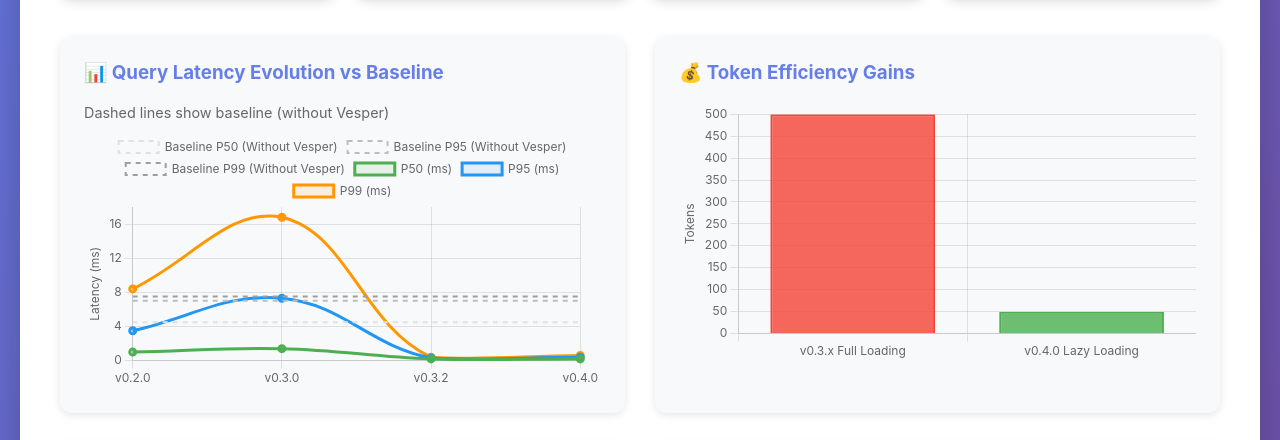
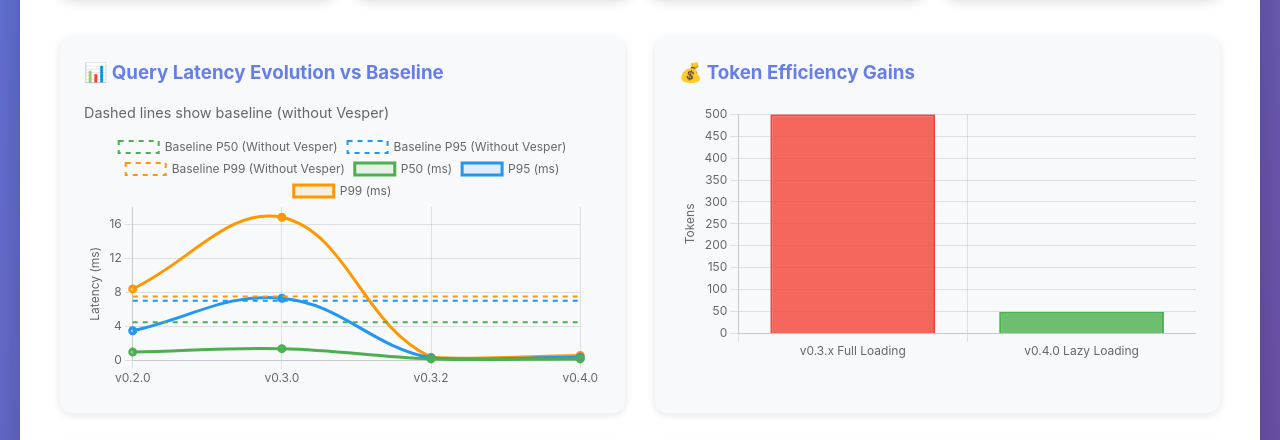
Before and after one commit to Oculusnoob/vesper-memory, a website: page benchmarks/dashboard.html in a window 1280 px wide. Shown: the part 340-780 px from the top of the page. Drawn offline with nearby package versions, Linux system fonts and the light colour scheme.

Commit message:
Match baseline line colors to their corresponding metrics
- Baseline P50 now green (matches solid P50 line)
- Baseline P95 now blue (matches solid P95 line)
- Baseline P99 now orange (matches solid P99 line)

Improves chart readability by color-coding baseline and actual metrics consistently.

Co-Authored-By: Claude Sonnet 4.5 <noreply@anthropic.com>

```diff
--- a/benchmarks/dashboard.html
+++ b/benchmarks/dashboard.html
@@ -167,7 +167,7 @@
                     {
                         label: 'Baseline P50 (Without Vesper)',
                         data: [4.5, 4.5, 4.5, 4.5],
-                        borderColor: '#E0E0E0',
+                        borderColor: '#4CAF50',
                         backgroundColor: 'transparent',
                         borderDash: [5, 5],
                         borderWidth: 2,
@@ -177,7 +177,7 @@
                     {
                         label: 'Baseline P95 (Without Vesper)',
                         data: [7.0, 7.0, 7.0, 7.0],
-                        borderColor: '#BDBDBD',
+                        borderColor: '#2196F3',
                         backgroundColor: 'transparent',
                         borderDash: [5, 5],
                         borderWidth: 2,
@@ -187,7 +187,7 @@
                     {
                         label: 'Baseline P99 (Without Vesper)',
                         data: [7.5, 7.5, 7.5, 7.5],
-                        borderColor: '#9E9E9E',
+                        borderColor: '#FF9800',
                         backgroundColor: 'transparent',
                         borderDash: [5, 5],
                         borderWidth: 2,
```
